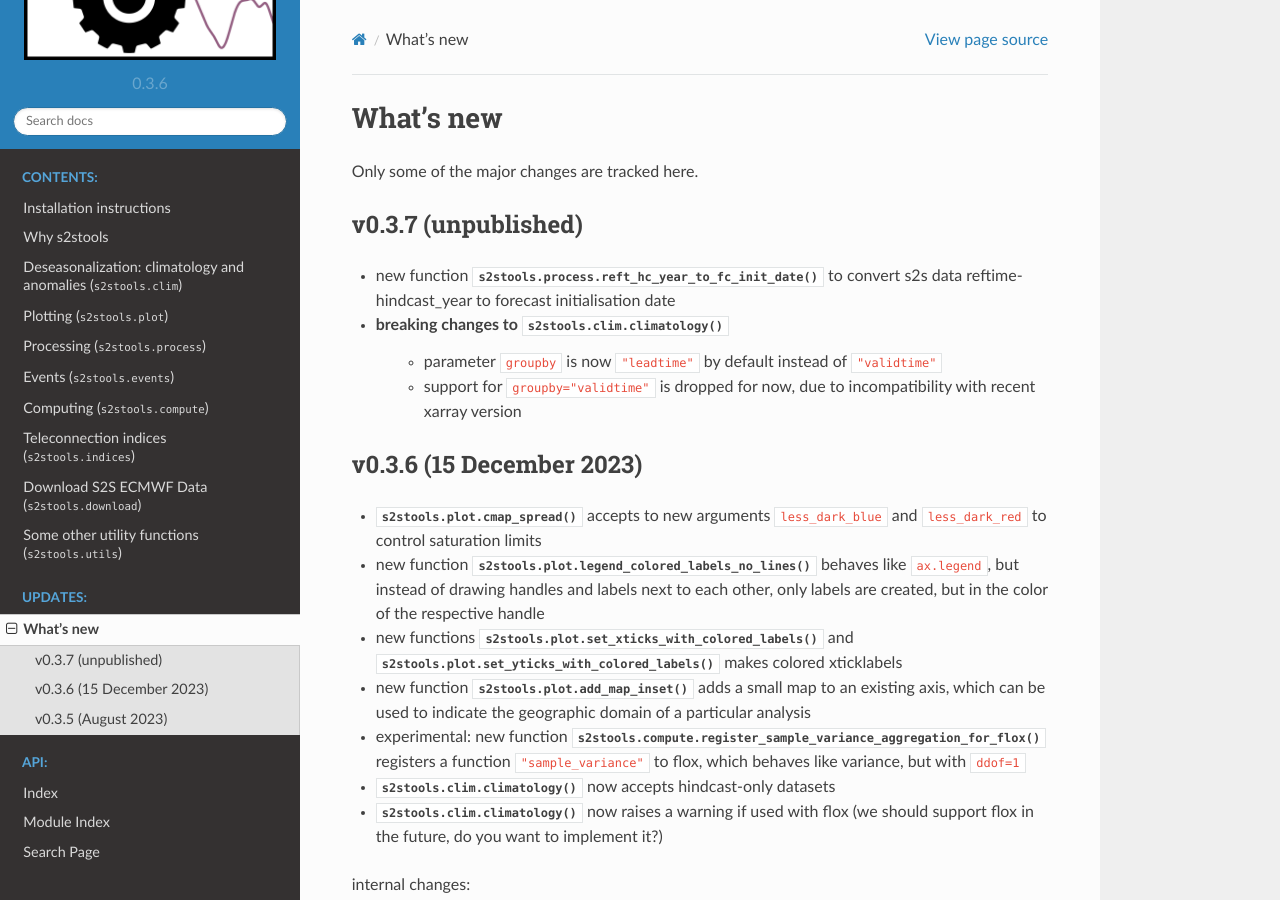
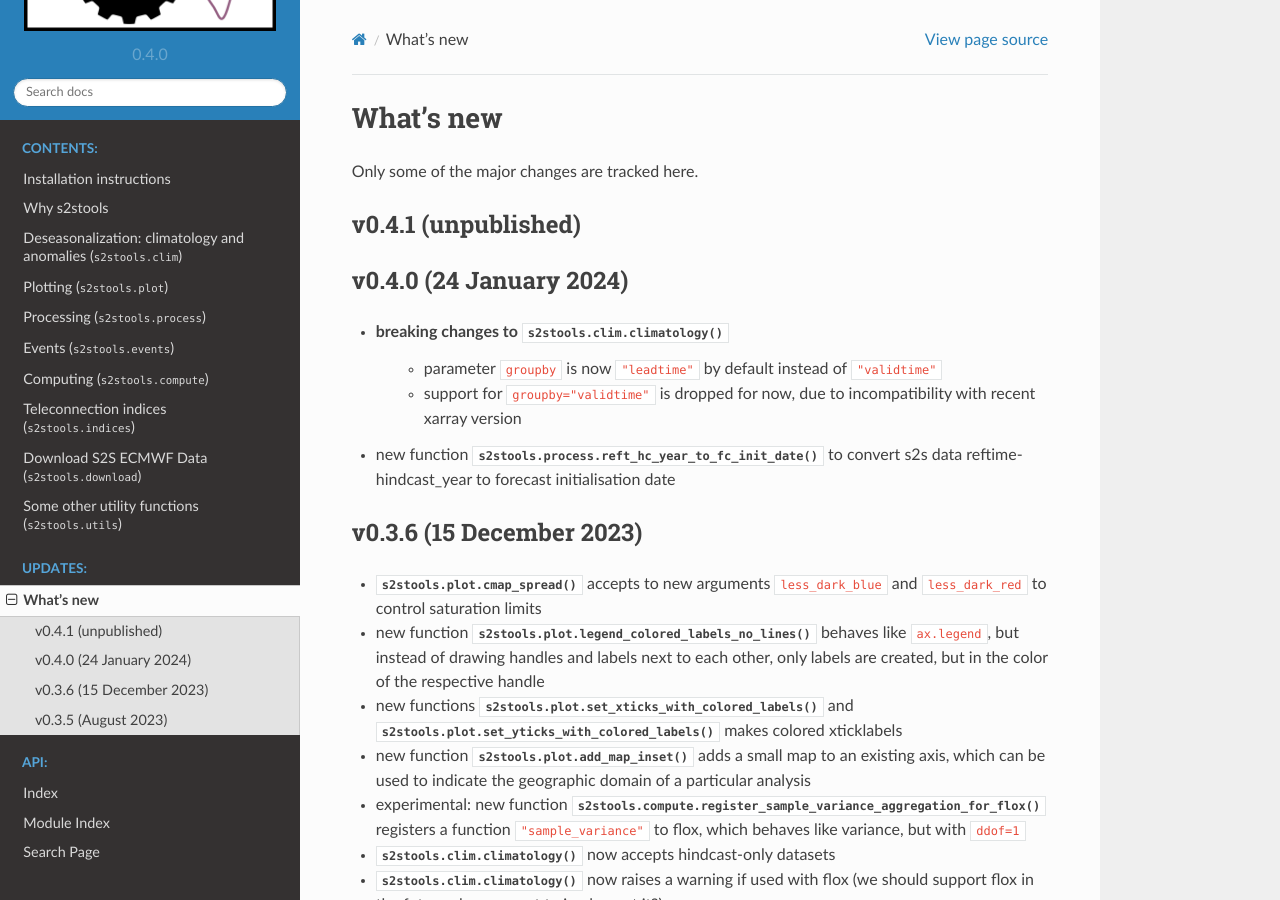
Before and after one commit to jonas-spaeth/s2stools, a Sphinx documentation site: the page built from docs/source/whatsnew.rst, in a window 1280 px wide and 900 px high. Built offline with Sphinx 7.4.7 and the Read the Docs theme 2.0.0, drawn with Linux system fonts in a browser that asks for light colours.

Commit message:
ready for v0.4.0 (breaking change is default behavious of climatology)

```diff
--- a/docs/source/whatsnew.rst
+++ b/docs/source/whatsnew.rst
@@ -5,12 +5,15 @@ What's new
 
 Only some of the major changes are tracked here.
 
-v0.3.7 (unpublished)
+v0.4.1 (unpublished)
 --------------------
-- new function :func:`s2stools.process.reft_hc_year_to_fc_init_date` to convert s2s data reftime-hindcast_year to forecast initialisation date
+
+v0.4.0 (24 January 2024)
+--------------------
 - breaking changes to :func:`s2stools.clim.climatology`
     - parameter ``groupby`` is now ``"leadtime"`` by default instead of ``"validtime"``
     - support for ``groupby="validtime"`` is dropped for now, due to incompatibility with recent xarray version
+- new function :func:`s2stools.process.reft_hc_year_to_fc_init_date` to convert s2s data reftime-hindcast_year to forecast initialisation date
 
 v0.3.6 (15 December 2023)
 --------------------
--- a/pyproject.toml
+++ b/pyproject.toml
@@ -4,7 +4,7 @@ build-backend = "setuptools.build_meta"
 
 [project]
 name = "s2stools"
-version = "0.3.6"  # version = "0.3.5"  # now switched to single-source versioning
+version = "0.4.0"
 authors = [
     { name = "Jonas Spaeth", email = "jonas.spaeth@physik.uni-muenchen.de" },
 ]
--- a/s2stools/__init__.py
+++ b/s2stools/__init__.py
@@ -1,3 +1,3 @@
 from . import clim, events, process, plot, indices, utils, compute, download
 
-__version__ = "0.3.5"
+__version__ = "0.4.0"
```
Also changed, not shown: 1 other file.
